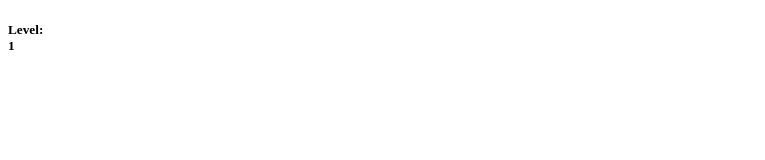
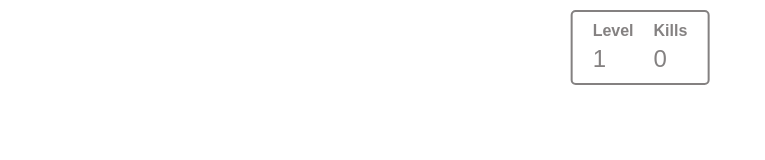
Before and after one commit to JoshCap20/websocket-multiplayer-tank-game, a website: page public/index.html in a window 1280 px wide. Shown: the whole page, without its empty margins (0-765 px from the left). Drawn offline with Linux system fonts and the light colour scheme.

Commit message:
improved stats bar

```diff
--- a/public/index.html
+++ b/public/index.html
@@ -4,10 +4,44 @@
   <title>Multiplayer Tank Game</title>
   <style>
     canvas { display: block; margin: 0 auto; }
+    .stats-bar {
+      position: absolute;
+      top: 10px;
+      left: 50%;
+      transform: translateX(-50%);
+      display: flex;
+      justify-content: center;
+      padding: 10px;
+      opacity: 0.5;
+      font-family: Arial, sans-serif;
+      color: #0c0606;
+      background-color: #ffffff;
+      border: 2px solid #0c0606;
+      border-radius: 5px;
+    }
+    .stats-item {
+      margin: 0 10px;
+    }
+    .stats-label {
+      font-weight: bold;
+    }
+    .stats-value {
+      margin-top: 5px;
+      font-size: 24px;
+    }
   </style>
 </head>
 <body>
-  <h5>Level: <div id="level">1</div></h5>
+  <div class="stats-bar">
+    <div class="stats-item">
+      <div class="stats-label">Level</div>
+      <div id="level" class="stats-value">1</div>
+    </div>
+    <div class="stats-item">
+      <div class="stats-label">Kills</div>
+      <div id="kills" class="stats-value">0</div>
+    </div>
+  </div>
   <canvas id="gameCanvas" width="800" height="600"></canvas>
   <script src="client.js"></script>
 </body>
```
